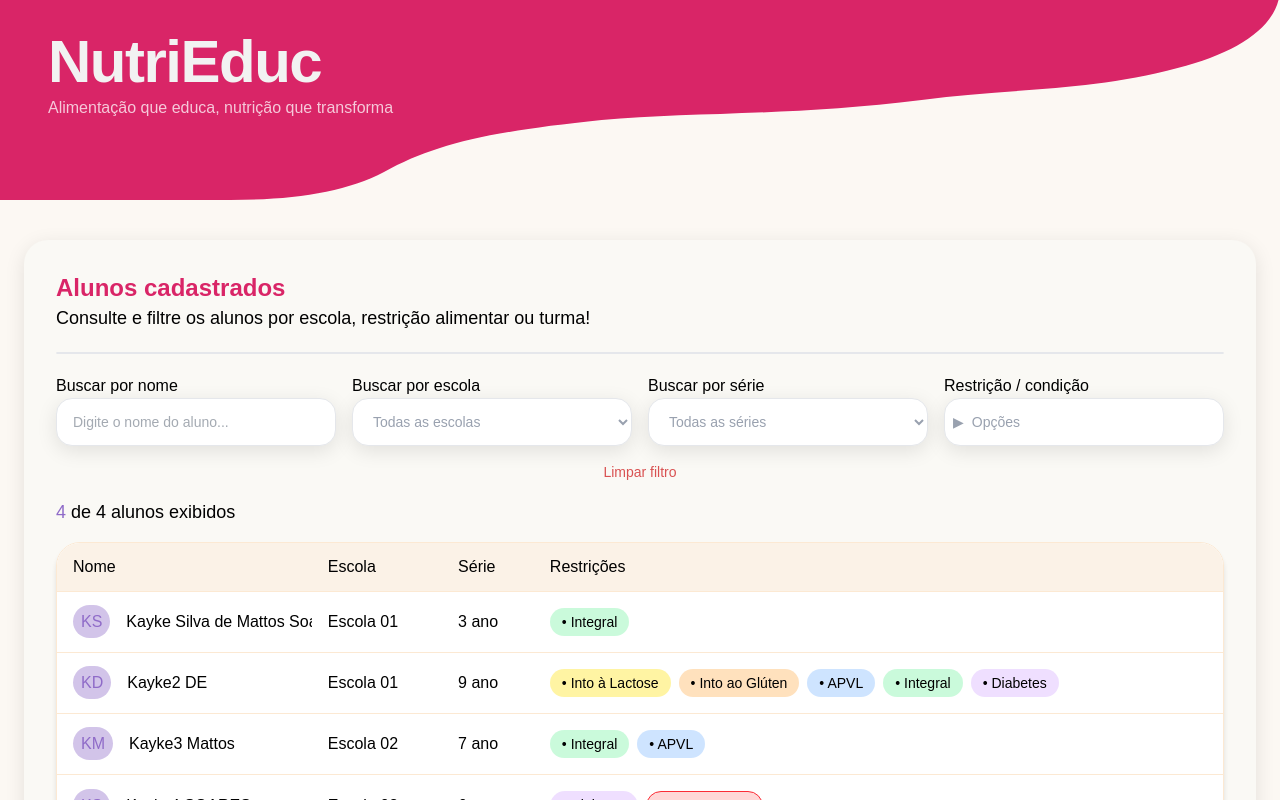
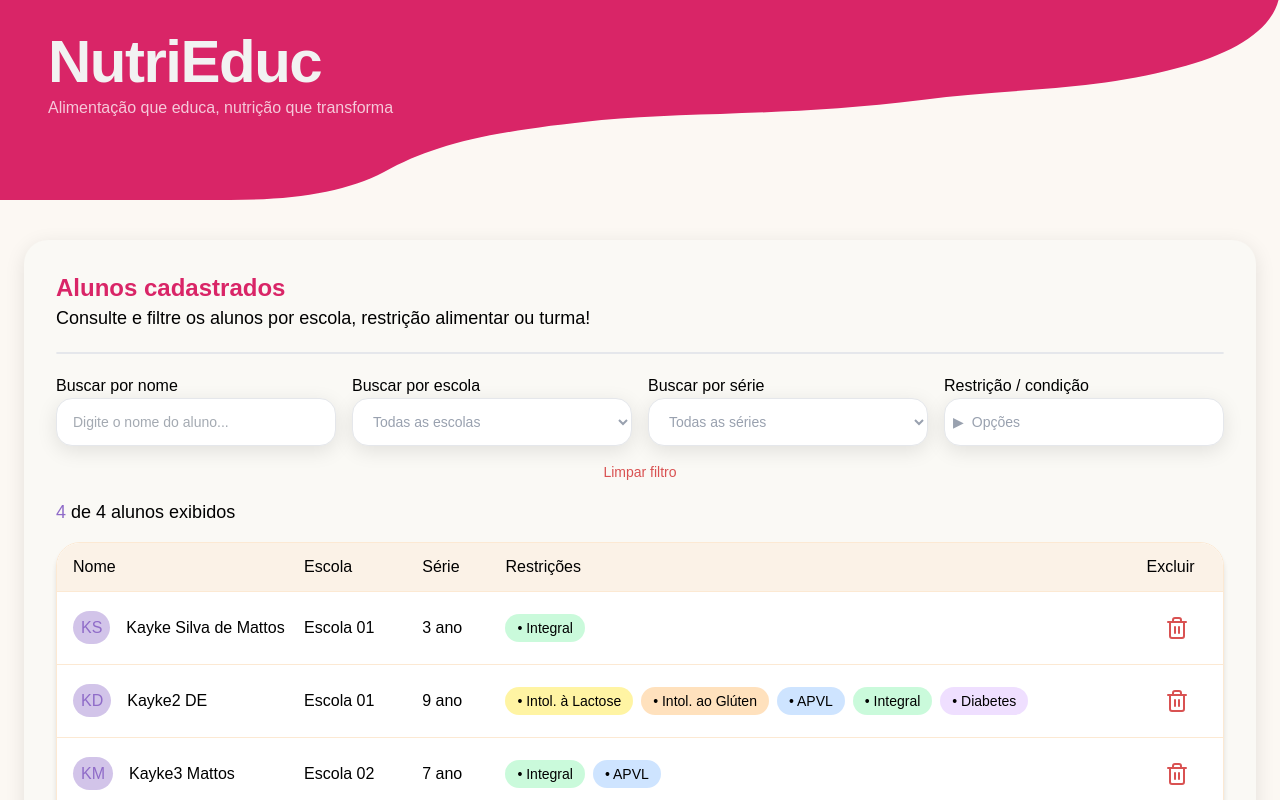
Before and after one commit to Anna-Pitzer/NutriEduc, a React (Vite) app in the folder frontend/: page /vizualunos in a window 1280 px wide. Shown: the top 800 px of the page. Built offline with nearby package versions, Linux system fonts and the light colour scheme; a web font is replaced by a local one.

Commit message:
Adicionando botao de apagar aluno cadastrado

```diff
--- a/frontend/src/pages/VisualizarAlunos.tsx
+++ b/frontend/src/pages/VisualizarAlunos.tsx
@@ -1,4 +1,5 @@
 
+import { AlertTriangle, Trash } from "lucide-react";
 import Footer from "../components/Footer";
 import Header from "../components/Header"
 import { useEffect, useRef, useState } from "react";
@@ -39,6 +40,7 @@ export function VisualizarAlunos() {
 
   // ============ ALUNOS ============
   interface AlunoProps {
+    id: number;
     nome: string;
     escola: string;
     serie: string;
@@ -46,10 +48,10 @@ export function VisualizarAlunos() {
   }
   // EXEMPLO DE GET DA API
   const respostaAPI: AlunoProps[] = [
-    { nome: "Kayke Silva de Mattos Soares", escola: "Escola 01 ", serie: "3 ano", restricoes: ["Integral"] },
-    { nome: "Kayke2 DE", escola: "Escola 01", serie: "9 ano", restricoes: ["Intolerância à Lactose", "Intolerância ao Glúten", "APVL", "Integral", "Diabetes"] },
-    { nome: "Kayke3 Mattos", escola: "Escola 02", serie: "7 ano", restricoes: ["Integral", "APVL"] },
-    { nome: "Kayke4 SOARES", escola: "Escola 03", serie: "6 ano", restricoes: ["Diabetes", "AS/Anafilaxia"] },
+    { id: 1, nome: "Kayke Silva de Mattos Soares", escola: "Escola 01 ", serie: "3 ano", restricoes: ["Integral"] },
+    { id: 2, nome: "Kayke2 DE", escola: "Escola 01", serie: "9 ano", restricoes: ["Intolerância à Lactose", "Intolerância ao Glúten", "APVL", "Integral", "Diabetes"] },
+    { id: 3, nome: "Kayke3 Mattos", escola: "Escola 02", serie: "7 ano", restricoes: ["Integral", "APVL"] },
+    { id: 4, nome: "Kayke4 SOARES", escola: "Escola 03", serie: "6 ano", restricoes: ["Diabetes", "AS/Anafilaxia"] },
   ]
 
   // PREENCHER OS ALUNOS COM O RESULTADO DA API
@@ -70,6 +72,7 @@ export function VisualizarAlunos() {
 
   // ============ SISTEMA DE FILTRAGEM ============
   const estadoInicialFiltros: AlunoProps = {
+    id: 0,
     nome: "",
     escola: "",
     serie: "",
@@ -123,6 +126,13 @@ export function VisualizarAlunos() {
         return "bg-red-200/75 border border-red-500"
     }
   };
+
+  function deletarAluno(id: number) {
+    if (confirm(`Deseja excluir o aluno ${alunos.find(alunos => alunos.id === id)?.nome}?`)) {
+      // SUBSTITUIR POR METODO DELETE DO BACK
+      setAlunos(alunosAtuais => alunosAtuais.filter(aluno => aluno.id !== id))
+    }
+  }
 
   return (
     <div className="flex flex-col items-center min-h-screen bg-fundo">
@@ -294,12 +304,13 @@ export function VisualizarAlunos() {
                 <th className="px-4 text-left font-light">Escola</th>
                 <th className="px-4 text-left font-light">Série</th>
                 <th className="px-4 text-left font-light">Restrições</th>
+                <th className="px-4 text-left font-light">Excluir</th>
               </tr>
             </thead>
 
             <tbody>
               {alunosFiltrados.map((aluno) => (
-                <tr key={aluno.nome} className="border-t border-[#fce9d3] h-12">
+                <tr key={aluno.id} className="border-t border-[#fce9d3] h-12">
                   <td className="p-4 max-w-50 truncate">
                     <div className="">
                       <span className="p-2 bg-roxo/40 text-roxo rounded-full mr-4">{pegarIniciais(aluno.nome)}</span>{aluno.nome}
@@ -314,10 +325,15 @@ export function VisualizarAlunos() {
                           key={restricao}
                           className={`rounded-full px-3 py-1 text-sm ${corRestricao(restricao)}`}
                         >
-                          • {restricao.replaceAll('Intolerância', 'Into')}
+                          • {restricao.replaceAll('Intolerância', 'Intol.')}
                         </span>
                       ))}
                     </div>
+                  </td>
+                  <td className="p-4 text-center">
+                    <button
+                      onClick={() => deletarAluno(aluno.id)}
+                      className="text-vermelho p-2 hover:cursor-pointer hover:bg-red-100 rounded-full"><Trash /></button>
                   </td>
                 </tr>
               ))}
```
